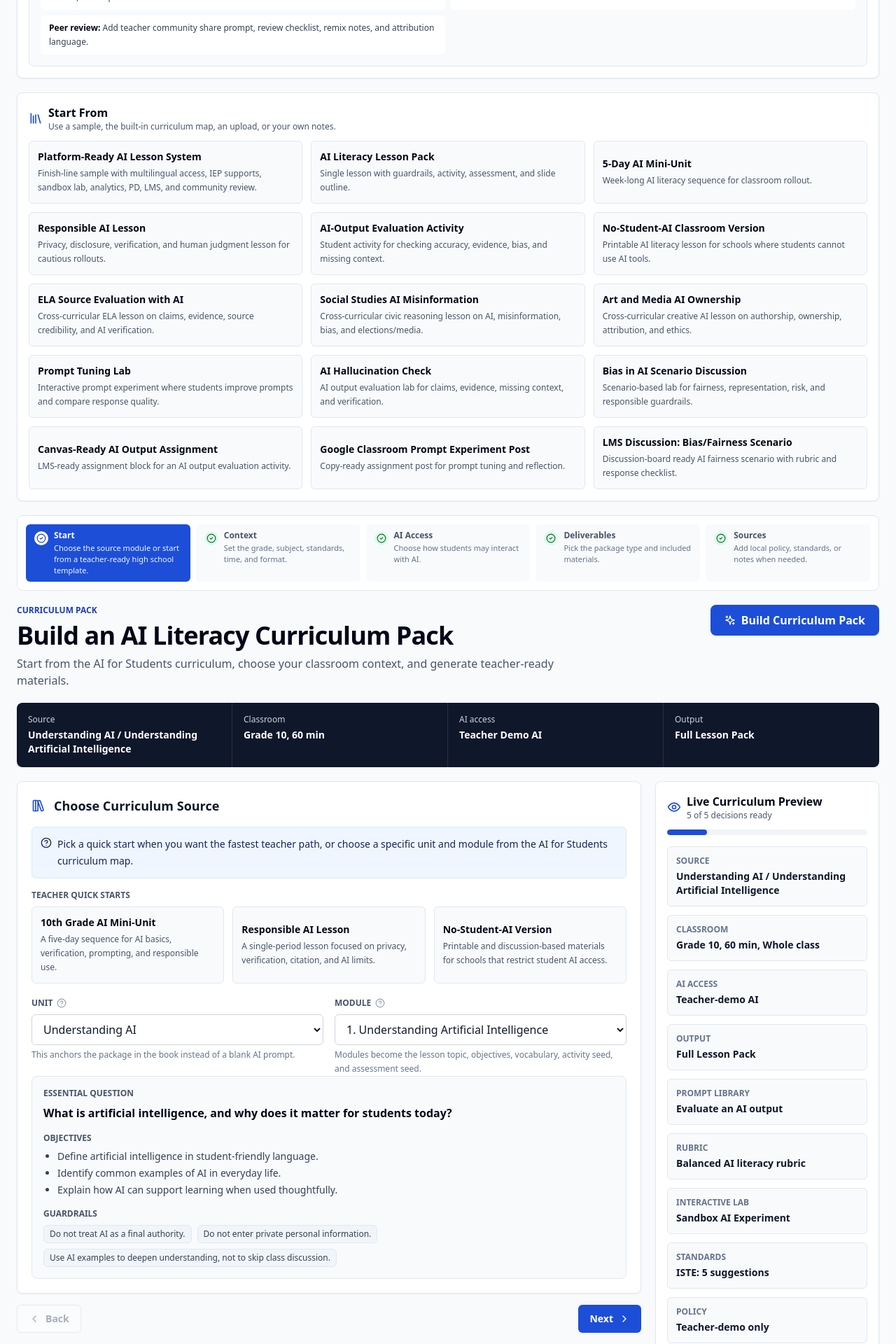
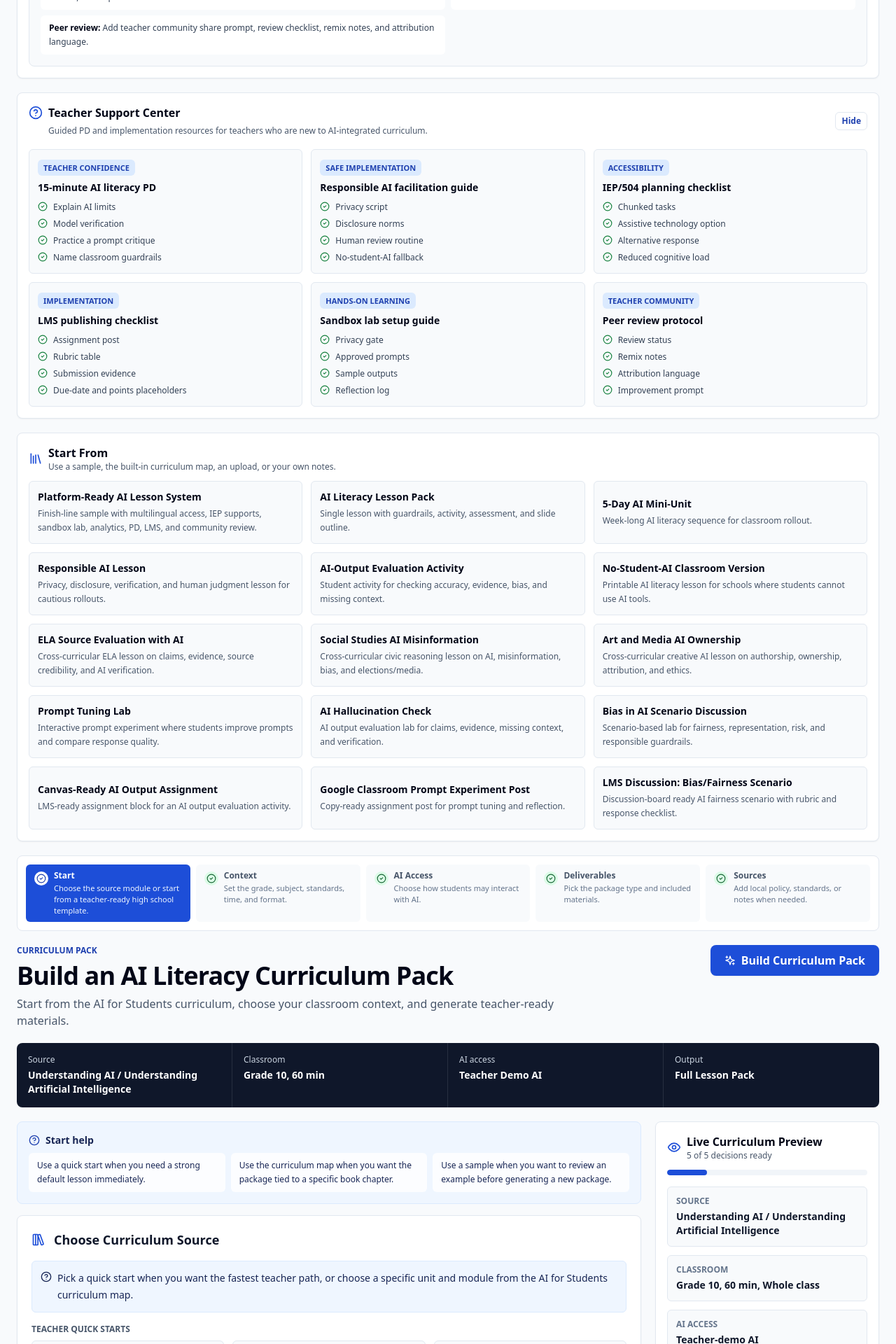
Before and after one commit to ronaceto/ClassroomCopilot, a React (Vite) app: page / in a window 1280 px wide. Shown: the part 913-2833 px from the top of the page at 70% size. Built offline with nearby package versions, Linux system fonts and the light colour scheme.

Commit message:
Add guided assistance and teacher support resources (#20)

```diff
--- a/src/App.tsx
+++ b/src/App.tsx
@@ -395,6 +395,106 @@ const communityWorkflowOptions: OptionItem[] = [
     value: 'school_library_submission',
     label: 'School library',
     description: 'Add submission summary, approval status, tags, and community improvement prompts.',
+  },
+];
+
+const stepAssistance: Record<string, { title: string; items: string[] }> = {
+  Start: {
+    title: 'Start help',
+    items: [
+      'Use a quick start when you need a strong default lesson immediately.',
+      'Use the curriculum map when you want the package tied to a specific book chapter.',
+      'Use a sample when you want to review an example before generating a new package.',
+    ],
+  },
+  Context: {
+    title: 'Decision help',
+    items: [
+      'Use the default reading level unless students need a simplified or extension version.',
+      'Choose the subject where the lesson will actually be taught, not only AI Literacy.',
+      'If standards are uncertain, keep a broad target and review the alignment after generation.',
+    ],
+  },
+  'AI Access': {
+    title: 'Policy decision help',
+    items: [
+      'Choose No student AI when school policy is restrictive or unclear.',
+      'Choose Teacher-demo AI when students should critique outputs without entering prompts.',
+      'Choose supervised access only when privacy, disclosure, and verification routines are ready.',
+    ],
+  },
+  Deliverables: {
+    title: 'Output decision help',
+    items: [
+      'Use Full Lesson Pack for a normal classroom-ready package.',
+      'Use LMS Assignment Pack when the next step is publishing in Canvas, Google Classroom, Moodle, or Schoology.',
+      'Use Sandbox AI Experiment when students need hands-on AI literacy practice with guardrails.',
+    ],
+  },
+  Sources: {
+    title: 'Source safety help',
+    items: [
+      'Paste only de-identified policies, standards, outcomes, or planning notes.',
+      'Remove student names, grades, IEP details, and family information before upload.',
+      'Use local requirements to make the output easier for administrators or departments to review.',
+    ],
+  },
+  Competencies: {
+    title: 'Course design help',
+    items: [
+      'Keep prerequisites realistic for the target learner group.',
+      'Select focus areas that match the course outcomes, not every possible AI topic.',
+      'Use career readiness when the course supports workforce or certificate goals.',
+    ],
+  },
+  'Applied Work': {
+    title: 'Applied learning help',
+    items: [
+      'Tie every lab to evidence students can submit or discuss.',
+      'Use portfolio projects when students need durable proof of skill.',
+      'Include troubleshooting notes for tools, datasets, and access constraints.',
+    ],
+  },
+  CQI: {
+    title: 'Program review help',
+    items: [
+      'Capture advisory feedback as evidence, not just meeting notes.',
+      'Track course artifacts, rubric results, enrollment signals, and employer skill needs.',
+      'Use CQI notes to identify what should change next term.',
+    ],
+  },
+};
+
+const teacherSupportResources = [
+  {
+    title: '15-minute AI literacy PD',
+    focus: 'Teacher confidence',
+    items: ['Explain AI limits', 'Model verification', 'Practice a prompt critique', 'Name classroom guardrails'],
+  },
+  {
+    title: 'Responsible AI facilitation guide',
+    focus: 'Safe implementation',
+    items: ['Privacy script', 'Disclosure norms', 'Human review routine', 'No-student-AI fallback'],
+  },
+  {
+    title: 'IEP/504 planning checklist',
+    focus: 'Accessibility',
+    items: ['Chunked tasks', 'Assistive technology option', 'Alternative response', 'Reduced cognitive load'],
+  },
+  {
+    title: 'LMS publishing checklist',
+    focus: 'Implementation',
+    items: ['Assignment post', 'Rubric table', 'Submission evidence', 'Due-date and points placeholders'],
+  },
+  {
+    title: 'Sandbox lab setup guide',
+    focus: 'Hands-on learning',
+    items: ['Privacy gate', 'Approved prompts', 'Sample outputs', 'Reflection log'],
+  },
+  {
+    title: 'Peer review protocol',
+    focus: 'Teacher community',
+    items: ['Review status', 'Remix notes', 'Attribution language', 'Improvement prompt'],
   },
 ];
 
@@ -1001,6 +1101,7 @@ function App() {
           onHighContrastChange={setHighContrast}
         />
         <FinishLineToolkit settings={finishLineSettings} onChange={updateFinishLineSetting} />
+        <TeacherSupportCenter />
         <StartFromGallery activeMode={activeMode} onLoadSample={loadSample} />
 
         {activeMode === 'curriculum-pack' ? (
@@ -1846,6 +1947,70 @@ function FinishLineToolkit({
   );
 }
 
+function TeacherSupportCenter() {
+  const [open, setOpen] = useState(true);
+
+  return (
+    <section className="mb-5 rounded-lg border border-slate-200 bg-white p-4 shadow-sm" aria-label="Teacher support and professional development resources">
+      <button
+        type="button"
+        onClick={() => setOpen((current) => !current)}
+        className="flex w-full items-center justify-between gap-3 text-left"
+      >
+        <span className="flex items-start gap-2">
+          <HelpCircle className="mt-0.5 h-5 w-5 text-blue-700" />
+          <span>
+            <span className="block font-bold text-slate-950">Teacher Support Center</span>
+            <span className="text-xs leading-5 text-slate-600">Guided PD and implementation resources for teachers who are new to AI-integrated curriculum.</span>
+          </span>
+        </span>
+        <span className="rounded-md border border-slate-200 px-2 py-1 text-xs font-semibold text-blue-800">{open ? 'Hide' : 'Show'}</span>
+      </button>
+      {open && (
+        <div className="mt-4 grid gap-3 md:grid-cols-2 xl:grid-cols-3">
+          {teacherSupportResources.map((resource) => (
+            <div key={resource.title} className="rounded-md border border-slate-200 bg-slate-50 p-3">
+              <div className="mb-2">
+                <span className="rounded-md bg-blue-100 px-2 py-1 text-[11px] font-bold uppercase text-blue-800">{resource.focus}</span>
+                <h4 className="mt-2 text-sm font-bold text-slate-950">{resource.title}</h4>
+              </div>
+              <ul className="space-y-1 text-xs leading-5 text-slate-700">
+                {resource.items.map((item) => (
+                  <li key={item} className="flex gap-2">
+                    <CheckCircle2 className="mt-0.5 h-3.5 w-3.5 flex-shrink-0 text-green-700" />
+                    <span>{item}</span>
+                  </li>
+                ))}
+              </ul>
+            </div>
+          ))}
+        </div>
+      )}
+    </section>
+  );
+}
+
+function StepAssistance({ stepTitle }: { stepTitle: string }) {
+  const assistance = stepAssistance[stepTitle];
+  if (!assistance) return null;
+
+  return (
+    <aside className="mb-4 rounded-lg border border-blue-100 bg-blue-50 p-4" aria-label={`${stepTitle} guided assistance`}>
+      <div className="mb-2 flex items-center gap-2">
+        <HelpCircle className="h-4 w-4 text-blue-800" />
+        <h4 className="text-sm font-bold text-blue-950">{assistance.title}</h4>
+      </div>
+      <div className="grid gap-2 md:grid-cols-3">
+        {assistance.items.map((item) => (
+          <div key={item} className="rounded-md bg-white/80 px-3 py-2 text-xs leading-5 text-blue-950">
+            {item}
+          </div>
+        ))}
+      </div>
+    </aside>
+  );
+}
+
 function WorkflowMap() {
   const steps = ['Start from', 'Set context', 'Add sources', 'Build', 'Review / export'];
 
@@ -1964,6 +2129,7 @@ function BuilderFrame({
       {steps && previewItems ? (
         <div className="grid gap-5 xl:grid-cols-[minmax(0,1fr)_320px]">
           <div>
+            <StepAssistance stepTitle={steps[activeStep]?.title ?? ''} />
             {children}
             <div className="mt-4 flex flex-col-reverse gap-3 sm:flex-row sm:items-center sm:justify-between">
               <button
```
